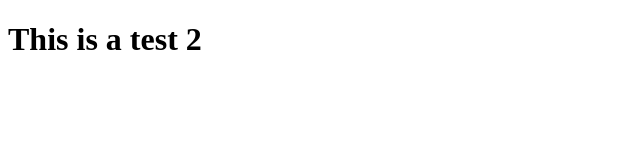
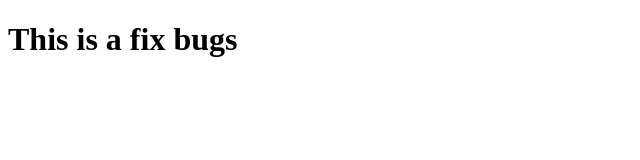
Before and after one commit to arguimercado/gittest, a plain HTML site: page index.html in a window 1280 px wide. Shown: the whole page, without its empty margins (0-640 px from the left). Drawn offline with Linux system fonts and the light colour scheme.

Commit message:
fixbugs 1

```diff
--- a/index.html
+++ b/index.html
@@ -6,6 +6,6 @@
     <title>Document</title>
 </head>
 <body>
-    <h1>This is a test 2</h1>
+    <h1>This is a fix bugs</h1>
 </body>
 </html>
```
